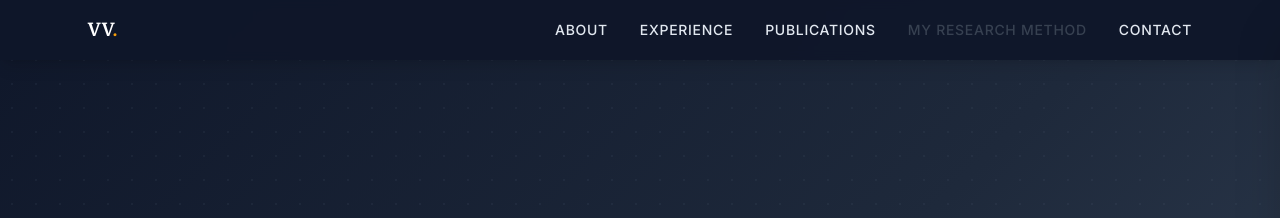
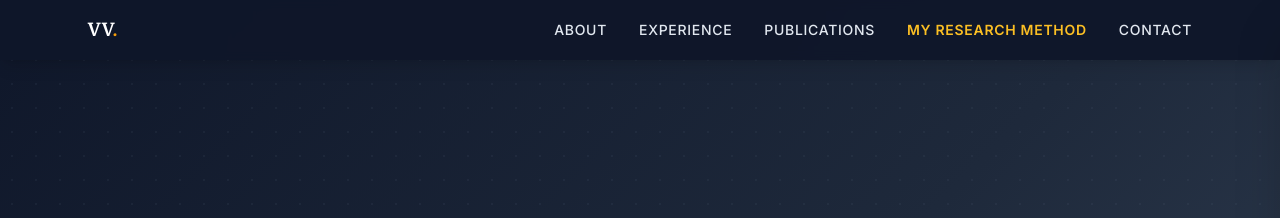
Before and after one commit to vivek200100/web1, a plain HTML site: page index.html in a window 1280 px wide. Shown: the top 218 px of the page. Drawn offline with nearby package versions, Linux system fonts and the light colour scheme.

Commit message:
Update index.html

```diff
--- a/index.html
+++ b/index.html
@@ -99,7 +99,10 @@
       <a href="#about" class="nav-link hover:text-amber-400">About</a>
       <a href="#experience" class="nav-link hover:text-amber-400">Experience</a>
       <a href="#publications" class="nav-link hover:text-amber-400">Publications</a>
-      <a href="research-methods.html" class="nav-link text-gray-700 hover:text-blue-600 transition-colors font-medium">My Research Method</a>
+<a href="research-methods.html"
+   class="nav-link text-amber-400 hover:text-amber-300 transition-colors font-semibold">
+    My Research Method
+</a>
       <a href="#contact" class="nav-link hover:text-amber-400">Contact</a>
     </div>
     <button id="menu-btn" class="md:hidden text-white text-2xl focus:outline-none" aria-label="Open menu">
```
